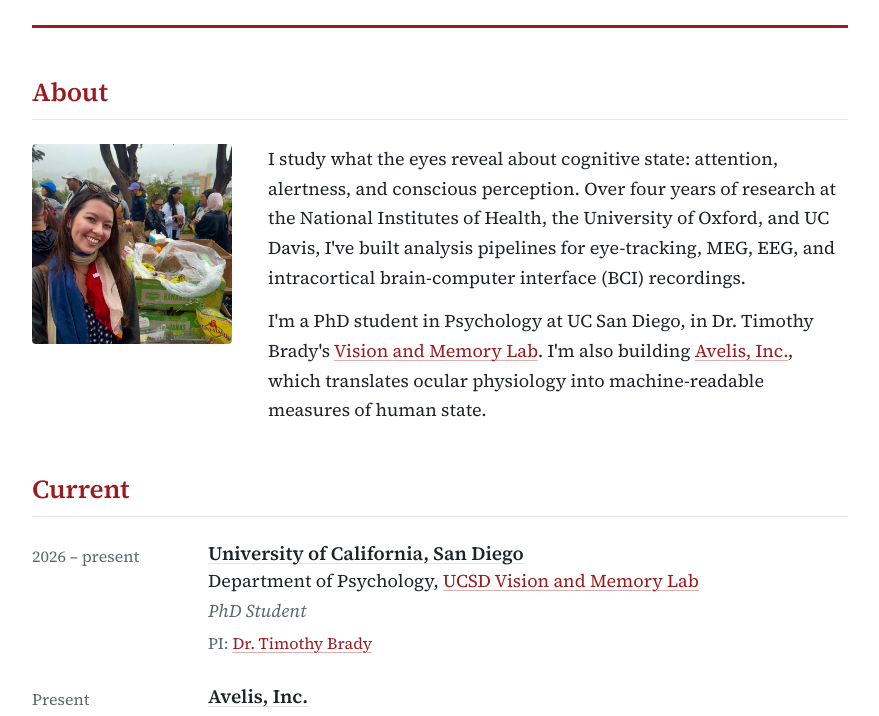
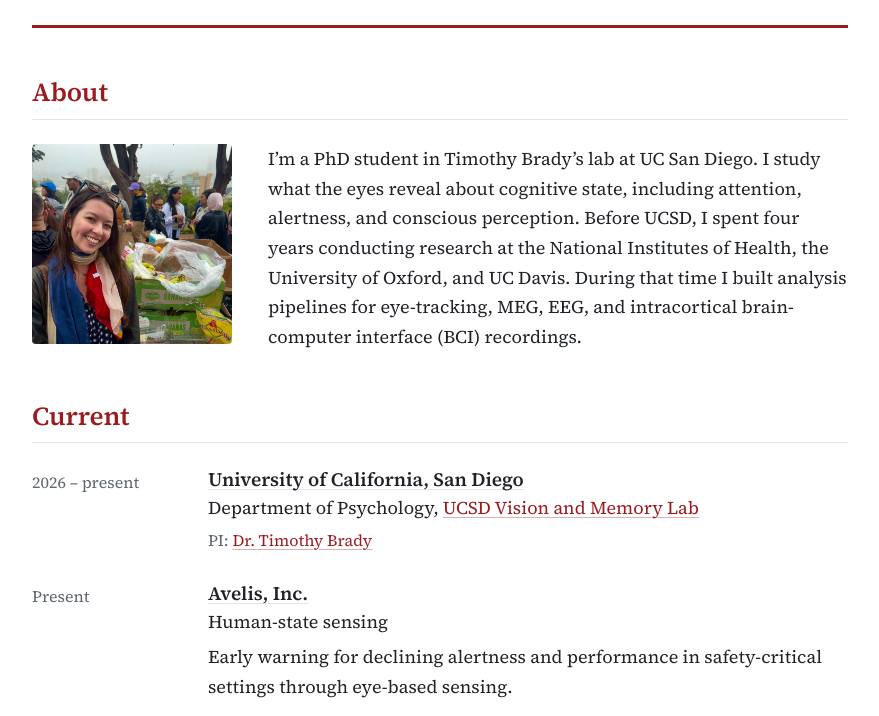
Before and after one commit to plyfaa/plyfaa.github.io, an Astro site: page / in a window 1280 px wide. Shown: the part 252-968 px from the top of the page, without its empty margins (200-1079 px from the left). Built offline with nearby package versions, Linux system fonts and the light colour scheme; Astro itself is replaced by a stand-in of ours.

Commit message:
updates to page

```diff
--- a/src/pages/index.astro
+++ b/src/pages/index.astro
@@ -8,7 +8,7 @@ const contact = [
   { label: 'LinkedIn',       href: 'https://www.linkedin.com/in/plyfaa-murphy/' },
   { label: 'GitHub',         href: 'https://github.com/plyfaa' },
   { label: 'Google Scholar', href: 'https://scholar.google.com/citations?user=TCRiqYcAAAAJ&hl=en' },
-  { label: 'CV (PDF)',       href: '/cv.pdf' },
+  // { label: 'CV (PDF)',       href: '/cv.pdf' },
 ];
 
 const research = [
@@ -38,7 +38,7 @@ const research = [
     org: 'University of Oxford, Department of Experimental Psychology',
     orgHref: 'https://www.psy.ox.ac.uk/',
     unit: 'Oxford Perception Lab',
-    role: 'Visiting Research Scholar',
+    role: 'Visiting Researcher',
     body: 'Piloted perception paradigms in PsychToolbox and built MATLAB visualization pipelines for ' +
           'iridescent stimuli.',
     pi: [{ name: 'Dr. Hannah Smithson', href: 'https://www.psy.ox.ac.uk/people/hannah-smithson' }],
@@ -147,7 +147,7 @@ const projects = [
   { name: 'Matches pls',
     body: 'Directory and map of free matchbooks in San Francisco, built in response to community demand on TikTok.' },
   { name: 'Rodeo Growth Fellow', href: 'https://rodeorodeorodeo.com/', linkText: 'rodeorodeorodeo.com',
-    body: 'Created UGC content for Rodeo, founded by former Hinge executives. Drove 150K+ views in two weeks.' },
+    body: 'Created UGC content for Rodeo, founded by former Hinge executives.' },
   { name: 'Meditation app',
     body: 'Led visual design in Krea for a fairy-themed meditation app for a paid client.' },
 ];
@@ -223,16 +223,11 @@ const splitAuthors = (s: string) => s.split(ME);
           <img src="/picnic.jpeg" alt="Portrait of Plyfaa Suwanamalik-Murphy" class="about-photo"/>
           <div class="about-text">
             <p>
-              I study what the eyes reveal about cognitive state: attention, alertness, and conscious
-              perception. Over four years of research at the National Institutes of Health, the University
-              of Oxford, and UC Davis, I've built analysis pipelines for eye-tracking, MEG, EEG, and
-              intracortical brain-computer interface (BCI) recordings.
-            </p>
-            <p>
-              I'm a PhD student in Psychology at UC San Diego, in Dr. Timothy Brady's
-              <a href="https://bradylab.ucsd.edu/" target="_blank" rel="noopener noreferrer">Vision and Memory Lab</a>.
-              I'm also building <a href="https://www.avelistechnologies.com/" target="_blank" rel="noopener noreferrer">Avelis, Inc.</a>,
-              which translates ocular physiology into machine-readable measures of human state.
+              I’m a PhD student in Timothy Brady’s lab at UC San Diego. I study what the eyes reveal
+              about cognitive state, including attention, alertness, and conscious perception. Before
+              UCSD, I spent four years conducting research at the National Institutes of Health, the
+              University of Oxford, and UC Davis. During that time I built analysis pipelines for
+              eye-tracking, MEG, EEG, and intracortical brain-computer interface (BCI) recordings.
             </p>
           </div>
         </div>
@@ -246,7 +241,6 @@ const splitAuthors = (s: string) => s.split(ME);
           <div class="entry-main">
             <h3 class="entry-org"><a href="https://ucsd.edu" target="_blank" rel="noopener noreferrer">University of California, San Diego</a></h3>
             <p class="entry-unit">Department of Psychology, <a href="https://bradylab.ucsd.edu/" target="_blank" rel="noopener noreferrer">UCSD Vision and Memory Lab</a></p>
-            <p class="entry-role">PhD Student</p>
             <p class="entry-pi">PI: <a href="https://bradylab.ucsd.edu/" target="_blank" rel="noopener noreferrer">Dr. Timothy Brady</a></p>
           </div>
         </div>
@@ -274,7 +268,6 @@ const splitAuthors = (s: string) => s.split(ME);
                 {r.orgHref ? <a href={r.orgHref} target="_blank" rel="noopener noreferrer">{r.org}</a> : r.org}
               </h3>
               {r.unit && <p class="entry-unit">{r.unit}</p>}
-              <p class="entry-role">{r.role}</p>
               <p class="entry-body">{r.body}</p>
               <p class="entry-pi">
                 PI: {r.pi.map((p, i) => (
```
